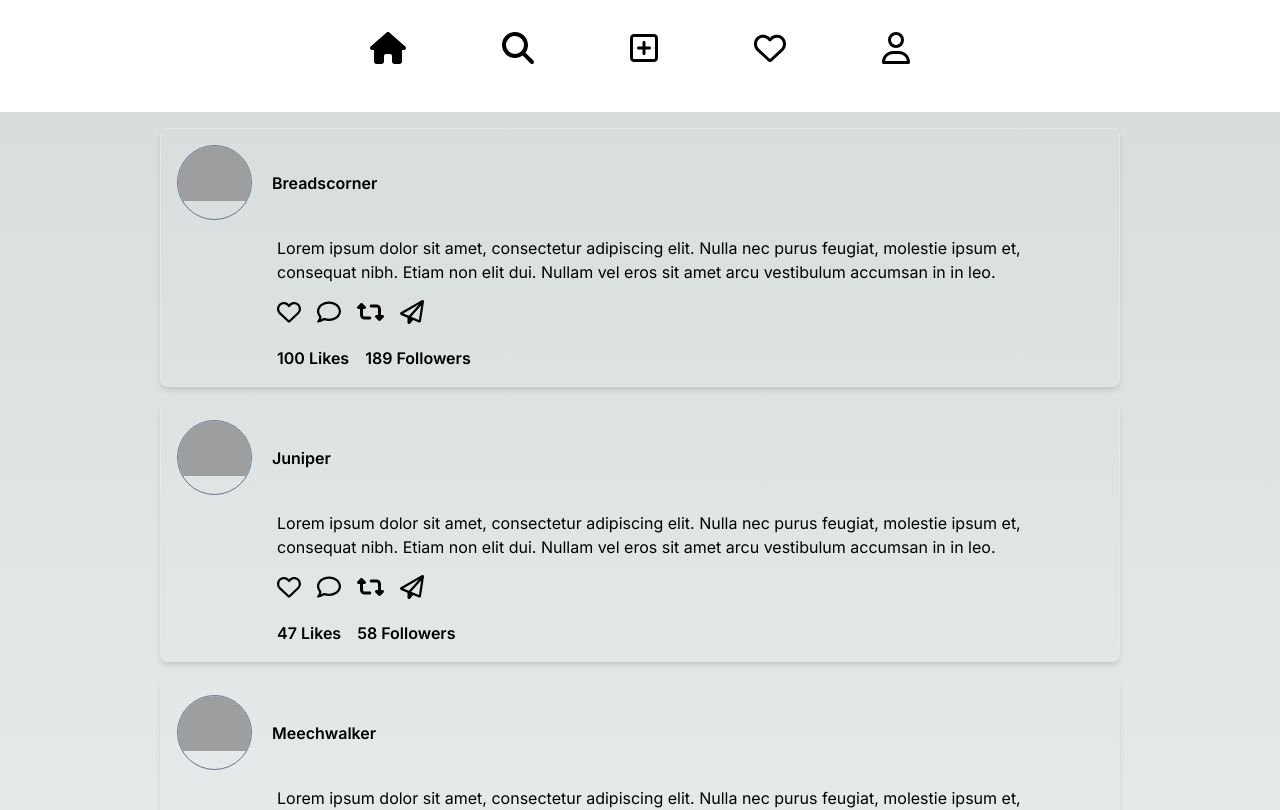
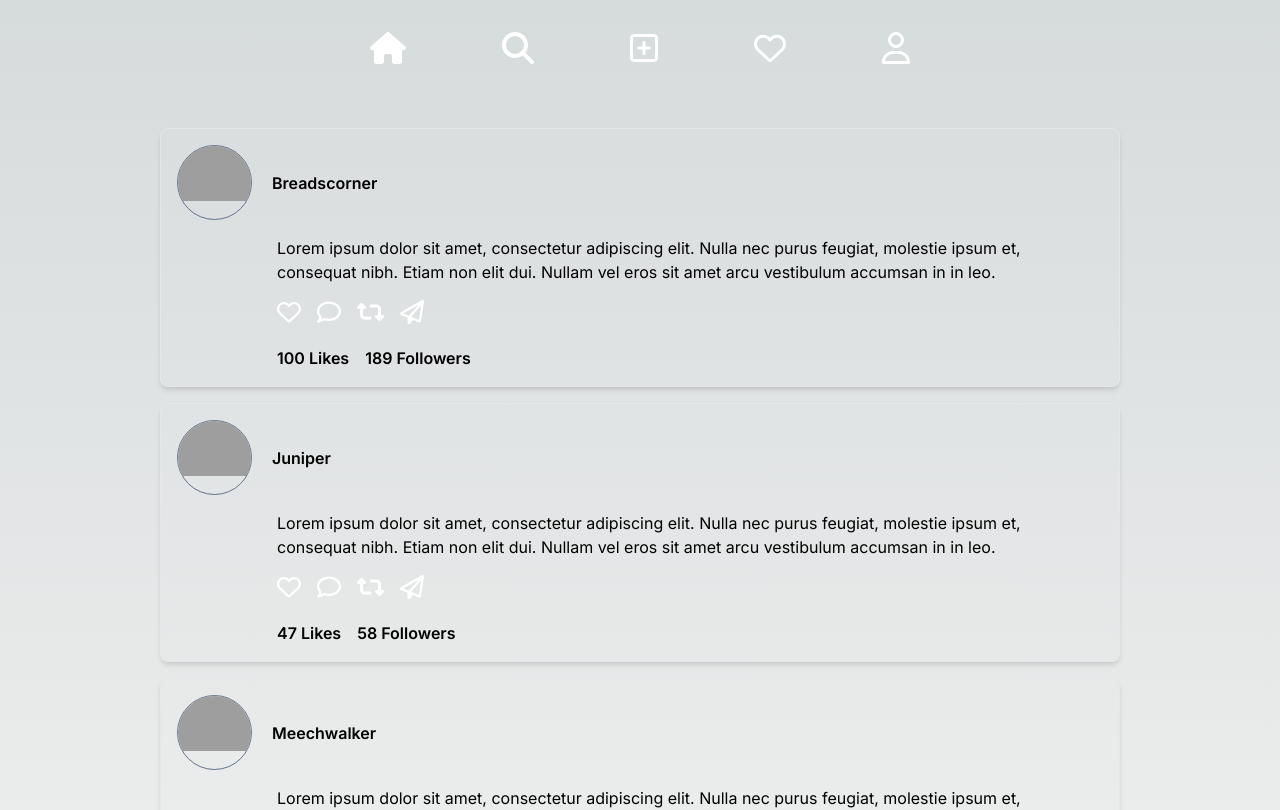
Before and after one commit to breadscorner/Hark-Twitter-Clone, a Next.js app: page / in a window 1280 px wide. Shown: the top 810 px of the page. Built offline with nearby package versions, Linux system fonts and the light colour scheme; grey boxes are pictures that could not be loaded.

Commit message:
gradient background

```diff
--- a/src/app/globals.css
+++ b/src/app/globals.css
@@ -23,7 +23,23 @@ body {
   background: linear-gradient(
     to bottom,
     rgb(var(--background-start-rgb)),
-    rgb(var(--background-end-rgb))
+    rgb(240, 240, 240), /* Light grey color */
+    rgb(200, 200, 200) /* Slightly darker grey color */
   );
   color: rgb(var(--foreground-rgb));
 }
+
+/* Make icons white */
+svg {
+  fill: white;
+}
+
+/* Match navbar background to main background */
+.nav-bar {
+  background: linear-gradient(
+    to bottom,
+    rgb(var(--background-start-rgb)),
+    rgb(240, 240, 240), /* Light grey color */
+    rgb(200, 200, 200) /* Slightly darker grey color */
+  );
+}
--- a/src/app/layout.tsx
+++ b/src/app/layout.tsx
@@ -21,7 +21,7 @@ export default function RootLayout({
       <body className={twMerge(inter.className)}>
 
         {/* Navigation Bar */}
-        <div className="p-8 sticky z-10 top-0 bg-white flex justify-center">
+        <div className="p-8 sticky z-10 top-0 flex justify-center">
           <NavBar />
         </div>
 
```
